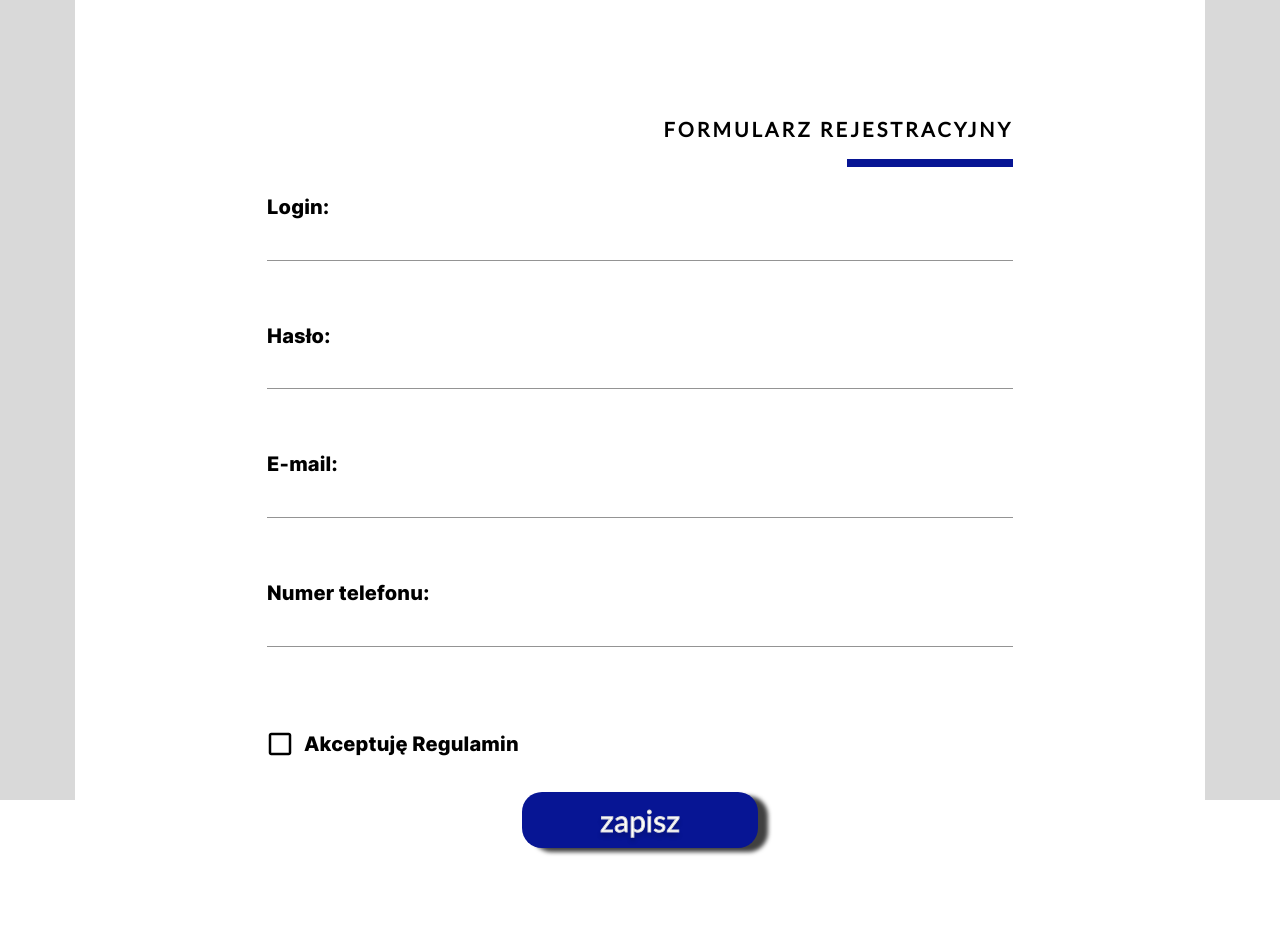
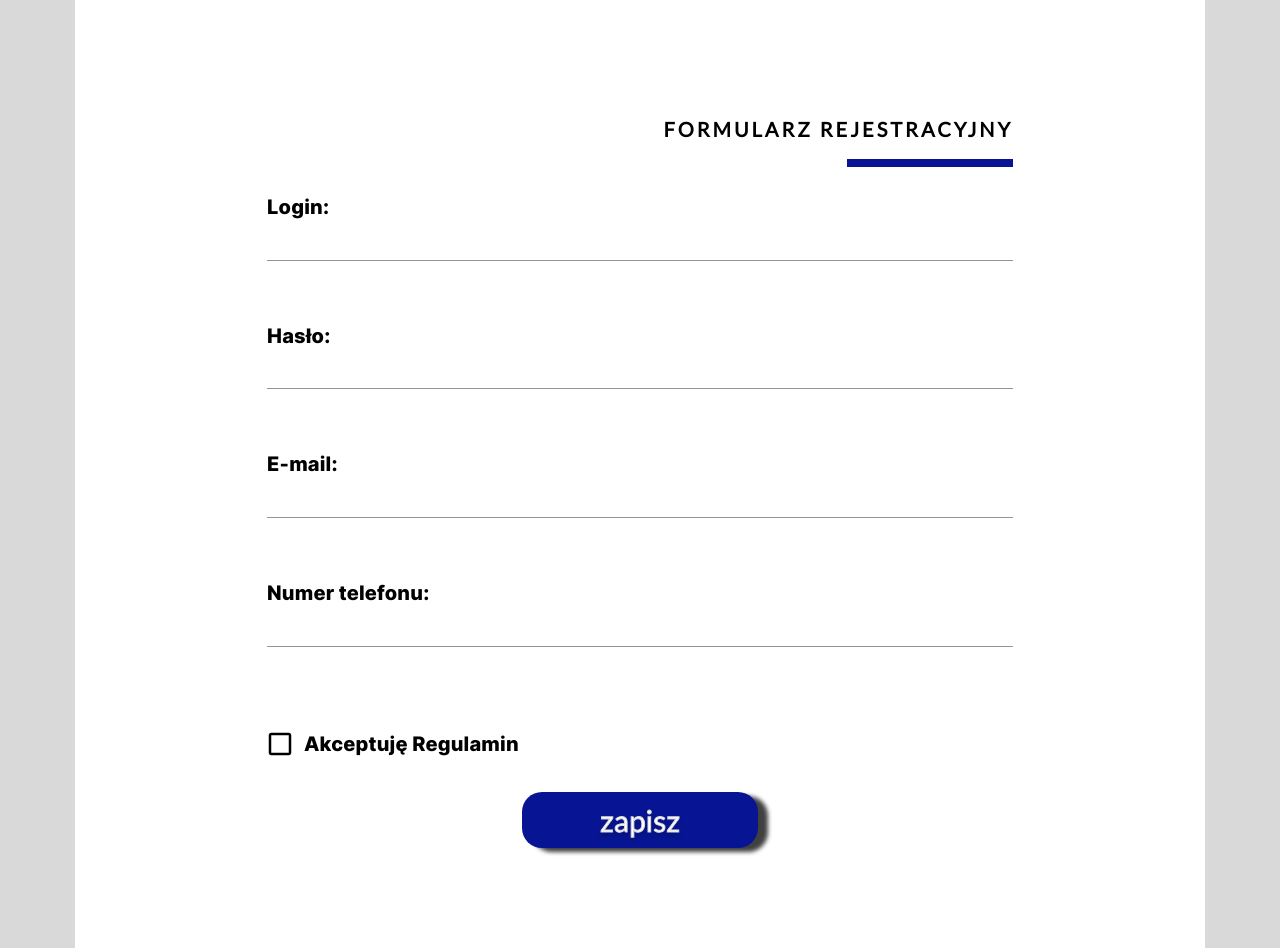
Before and after one commit to Samouczek/form-app, a React (Create React App) app: page /form-app/registration in a window 1280 px wide. Built offline with nearby package versions, Linux system fonts and the light colour scheme.

Commit message:
small fix

```diff
--- a/src/components/shared/CustomContainer/index.tsx
+++ b/src/components/shared/CustomContainer/index.tsx
@@ -8,11 +8,11 @@
 		<Container
 			disableGutters={true}
 			maxWidth={false}
-			sx={{ backgroundColor: customThemeColors.background, height: '100vh' }}>
+			sx={{ backgroundColor: customThemeColors.background, minHeight: '100vh' }}>
 			<Container
 				maxWidth='md'
 				disableGutters={true}
-				sx={{ backgroundColor: theme.palette.common.white, height: '100vh' }}>
+				sx={{ backgroundColor: theme.palette.common.white, minHeight: '100vh' }}>
 				{children}
 			</Container>
 		</Container>
```
